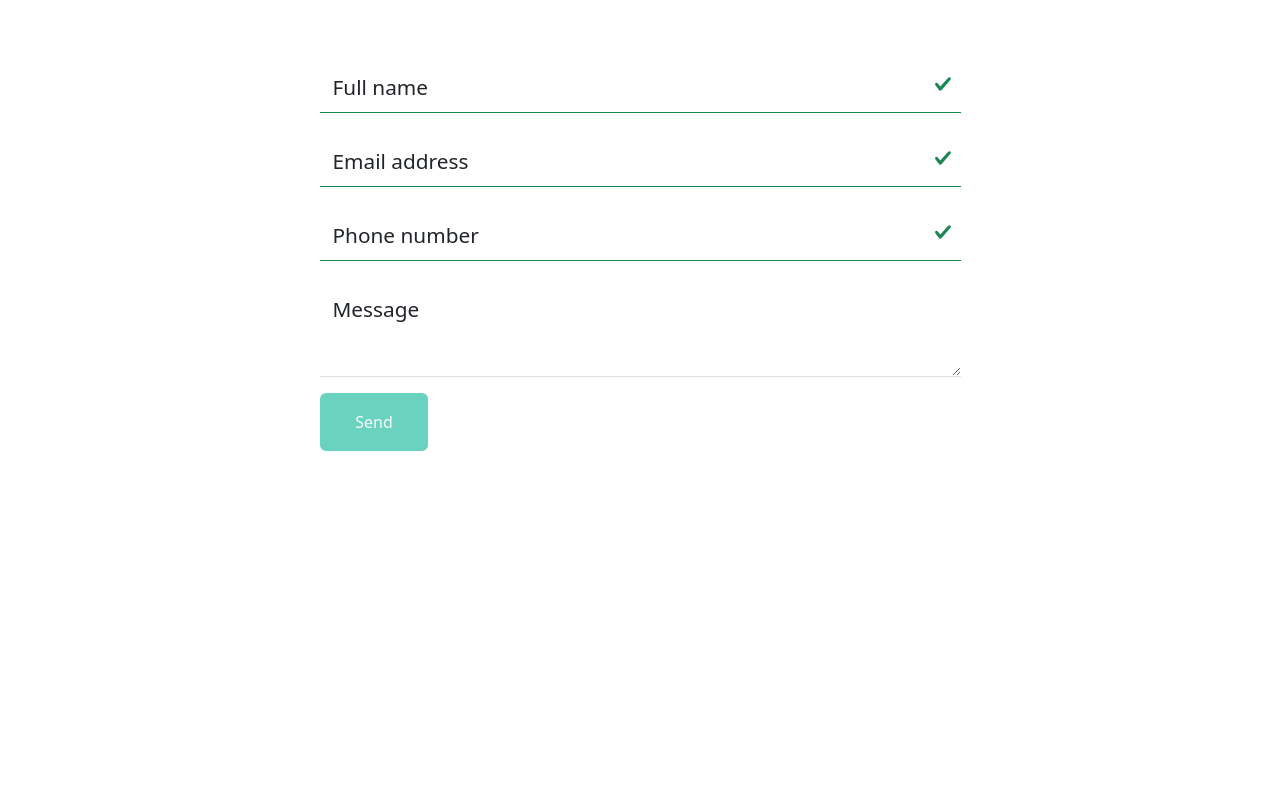
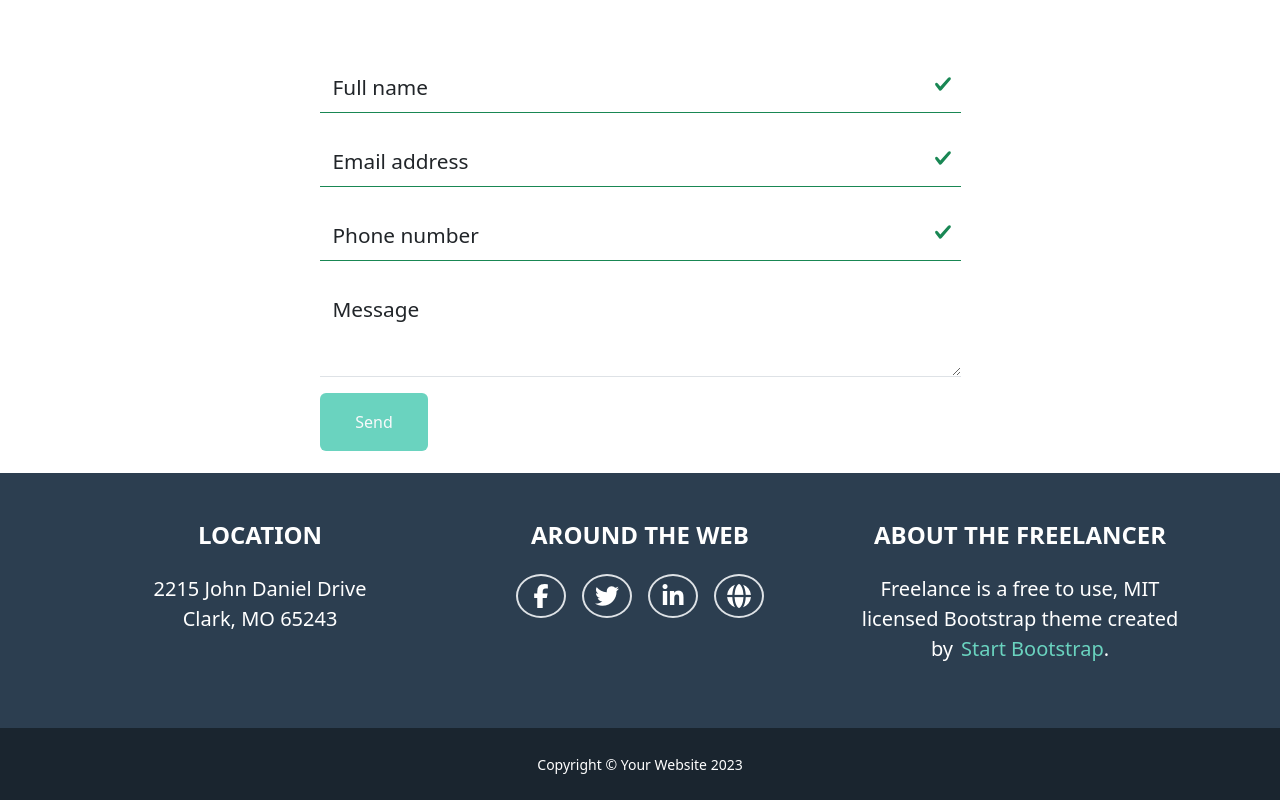
Before and after one commit to Baylsan-Ml/React-1st-Project, a React (Vite) app: page / in a window 1280 px wide. Shown: the part 2247-3047 px from the top of the page. Before the commit the page ends 2698 px from the top, so only its background shows below. Built offline with nearby package versions, Linux system fonts and the light colour scheme.

Commit message:
Create Footer

```diff
--- a/src/Components/Footer/footer.jsx
+++ b/src/Components/Footer/footer.jsx
@@ -1,7 +1,41 @@
+import style from './footer.module.css';
+
 function Footer(){
 
-    return <footer>
+    return <>
+    <footer className={`${style.footer} mt-5  py-5 text-center`}>
+        <div className="container">
+            <div className="row">
+                <div className="col-md-4">
+                    <h4 className="text-uppercase mb-4">location</h4>
+                    <p className='mb-0'>2215 John Daniel Drive
+                    <br />
+                    Clark, MO 65243</p>
+                </div>
+                <div className="col-md-4">
+                    <h4 className="text-uppercase mb-4">around the web</h4>
+                    <div className={`${style.footerIcons} d-flex gap-3 justify-content-center`}>
+                    <a href="#" className='border border-2 rounded-circle p-2 py-2'><i className="fa-brands fa-facebook-f fa-xl" style={{ color: "#ffffff" }}></i></a>
+                    <a href="#" className='border border-2 rounded-circle p-2 py-2'><i className="fa-brands fa-twitter fa-xl" style={{ color: "#ffffff" }}></i></a>
+                    <a href="#" className='border border-2 rounded-circle p-2 py-2'><i className="fa-brands fa-linkedin-in fa-xl" style={{ color: "#ffffff" }}></i></a>
+                    <a href="#" className='border border-2 rounded-circle p-2 py-2'><i className="fa-solid fa-globe fa-xl" style="color: #ffffff;" style={{ color: "#ffffff" }}></i></a>
+                    </div>
+                </div>
 
+                <div className="col-md-4">
+                     <h4 className="text-uppercase mb-4">about the freelancer</h4>
+                     <p >Freelance is a free to use, MIT licensed Bootstrap theme created by
+                        <a href="https://startbootstrap.com/" className='mainColor ms-2'>Start Bootstrap</a>
+                        .
+                     </p>
+                </div>
+            </div>
+        </div>
     </footer>
+
+    <div className={`${style.copyRight} py-4 text-center text-white`}>
+        <small>Copyright © Your Website 2023</small>
+    </div>
+    </>
 }
 export default Footer;
--- /dev/null
+++ b/src/Components/Footer/footer.module.css
@@ -0,0 +1,21 @@
+.footer{
+    background-color: var(--subColor);
+}
+.footer h4{
+    color: #fff;
+    font-size: 1.5rem;
+    font-weight: 700;
+}
+.footer p{
+    color: #fff;
+    font-size: 1.25rem;
+    font-weight: 300;
+}
+.aboutFreelancer a{
+    color: var(--bs-link-color);
+    text-decoration: underline;
+}
+
+.copyRight{
+    background-color: #1a252f;
+}
--- a/src/index.css
+++ b/src/index.css
@@ -1,4 +1,4 @@
-body{
+*{
   padding: 0;
  margin: 0;
  box-sizing: border-box;
```
